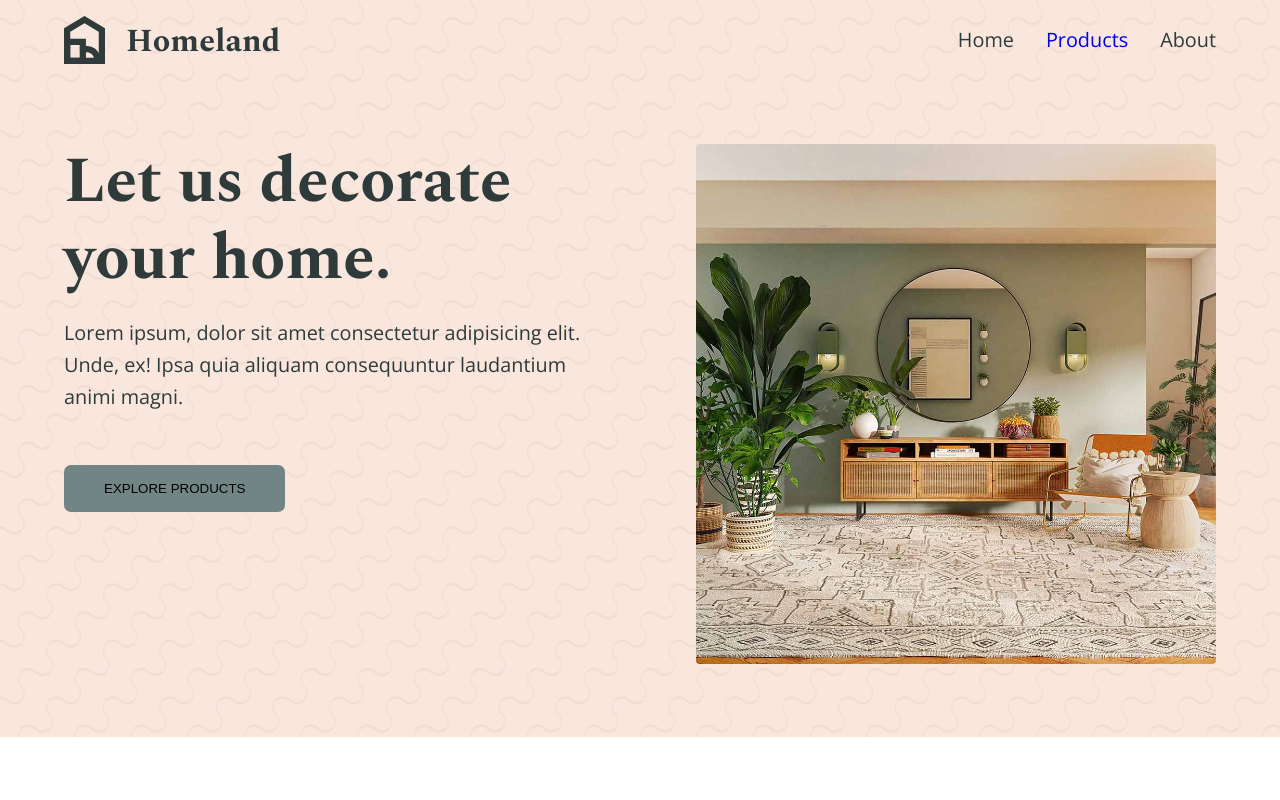
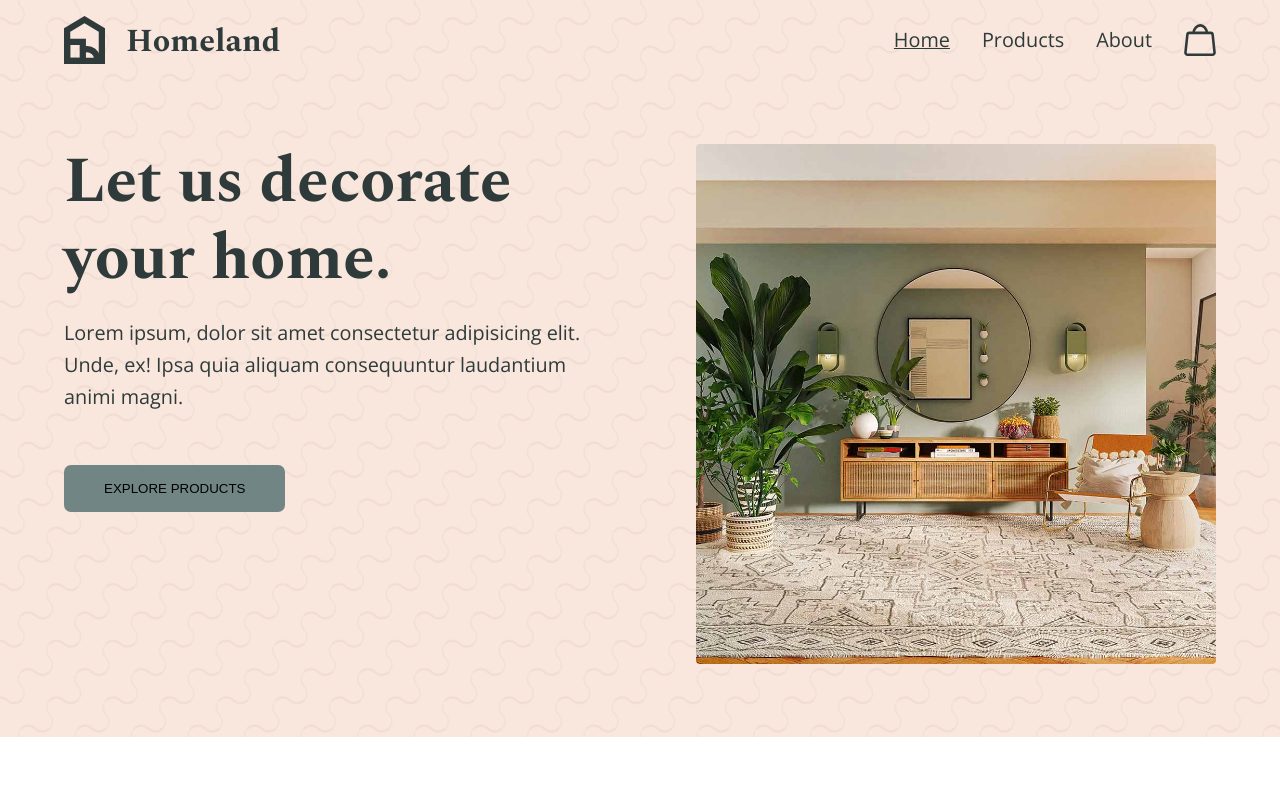
Before and after one commit to Jimbozz/james-badenhorst_design-2_ma3, a plain HTML site: page index.html in a window 1280 px wide. Shown: the top 800 px of the page. Drawn offline with nearby package versions, Linux system fonts and the light colour scheme.

Commit message:
adjusted styling for nav

```diff
--- a/css/global.css
+++ b/css/global.css
@@ -89,6 +89,27 @@ header h1 {
   margin: 0px;
 }
 
+.nav-links {
+  display: flex;
+  height: 2rem;
+  width: auto;
+  align-items: center;
+}
+
+.nav-links img {
+  height: 100%;
+  width: 100%;
+  margin-left: 2rem;
+}
+
+.nav-links a {
+  color: inherit;
+}
+
+.active {
+  text-decoration: underline;
+}
+
 /*footer*/
 
 footer {
--- a/index.html
+++ b/index.html
@@ -27,13 +27,20 @@
             <img src="/assets/logo/homeland.svg" alt="logo for homeland" />
             <div>Homeland</div>
           </div>
-          <nav>
-            <ul>
-              <li>Home</li>
-              <li><a href="/products.html">Products</a></li>
-              <li>About</li>
-            </ul>
-          </nav>
+          <div class="nav-links">
+            <nav>
+              <ul>
+                <li><a href="/index.html" class="active">Home</a></li>
+                <li><a href="/products.html">Products</a></li>
+                <li><a href="#">About</a></li>
+              </ul>
+            </nav>
+            <img
+              class="cart"
+              src="/assets/icons/basket-icon.svg"
+              alt="basket icon"
+            />
+          </div>
         </header>
         <div class="hero">
           <div>
```
Also changed, not shown: css/products.css (+0 -12 lines), products.html (+4 -4 lines).
